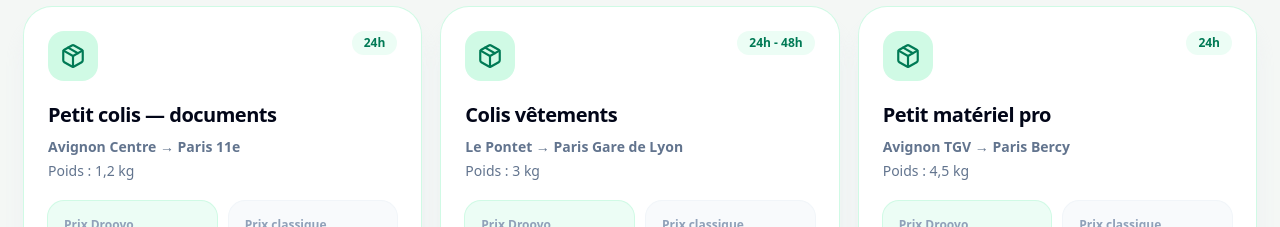
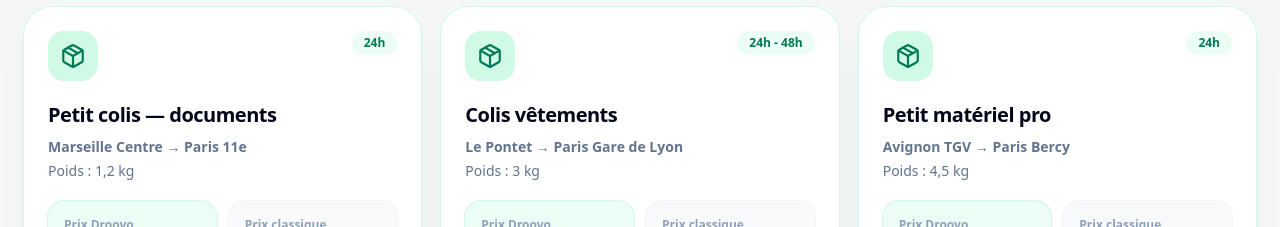
Before and after one commit to lafere75-del/Droovo, a Next.js app: page / in a window 1280 px wide. Shown: the part 1100-1327 px from the top of the page. Built offline with nearby package versions, Linux system fonts and the light colour scheme.

Commit message:
Update DroovoApp.jsx

```diff
--- a/components/DroovoApp.jsx
+++ b/components/DroovoApp.jsx
@@ -22,7 +22,7 @@ import {
 const parcels = [
   {
     title: "Petit colis — documents",
-    from: "Avignon Centre",
+    from: "Marseille Centre",
     to: "Paris 11e",
     weight: "1,2 kg",
     droovoPrice: "9,20 €",
```
